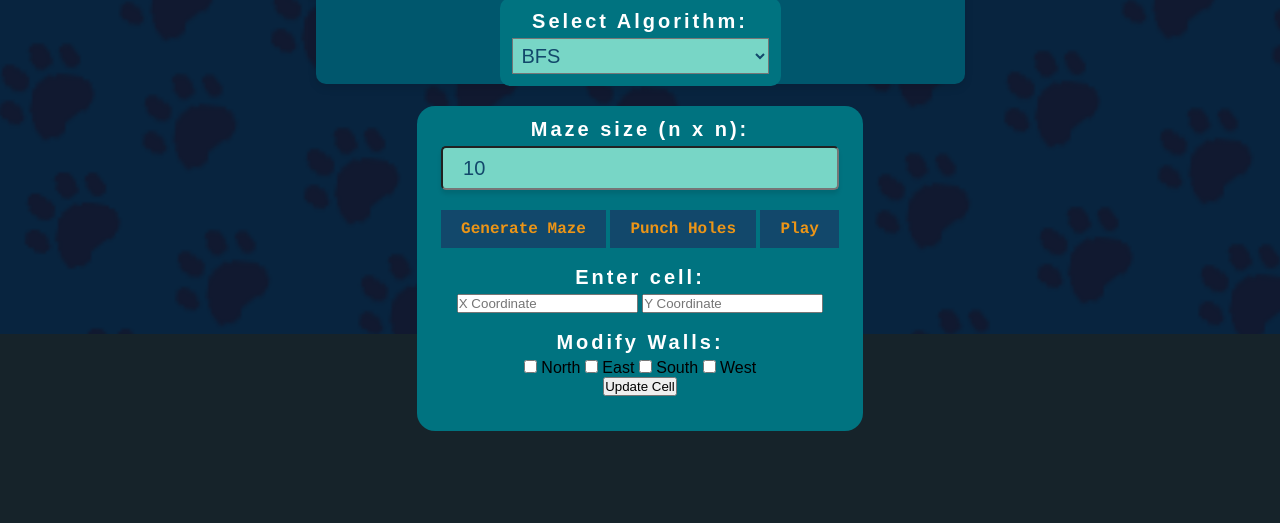
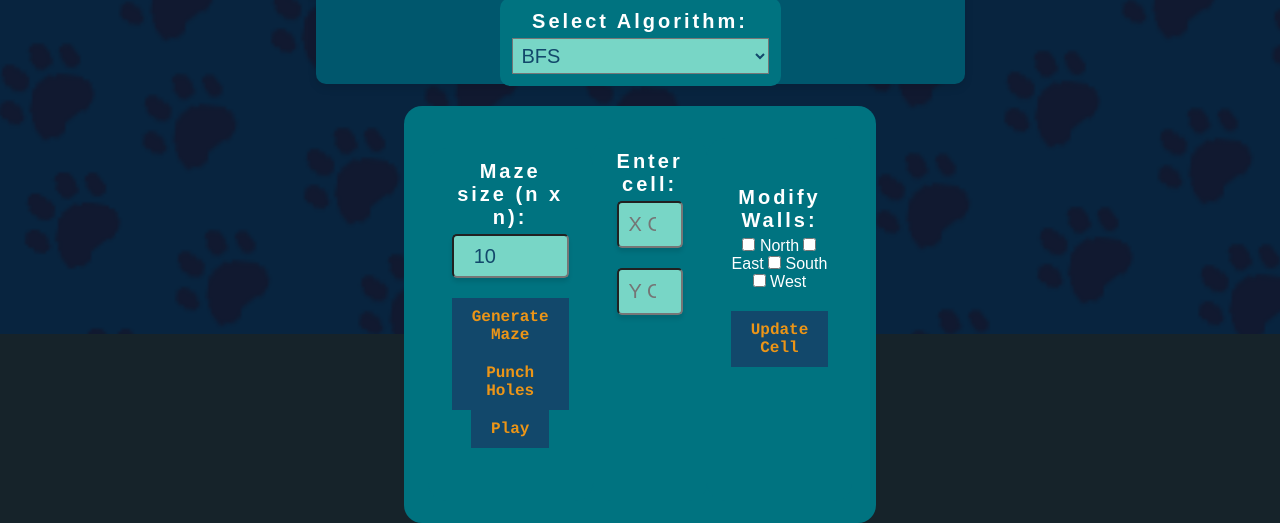
Before and after one commit to JG8203/p5mazeintsy, a website with bundled scripts: page index.html in a window 1280 px wide. Shown: the part 566-1089 px from the top of the page. Before the commit the page ends 997 px from the top, so only its background shows below. Built offline with nearby package versions, Linux system fonts and the light colour scheme; files whose address does not match are found by name.

Commit message:
changed style

```diff
--- a/index.html
+++ b/index.html
@@ -23,15 +23,22 @@
             </select>
         </div>
         <div class="maze-controls">
+            <div class = "maze-buttons">
                 <label for="mazeSize">Maze size (n x n):</label>
                 <input type="number" id="mazeSize" min="2" value="10">
                 <button id="generate">Generate Maze</button>
                 <button id="punchHoles">Punch Holes</button>
                 <button id="play">Play</button>
-            <br><br> <!-- Spacing -->
+            <br><br>
+            </div>
+            <div class = "maze-modifications">
                 <label for="cellX">Enter cell:</label>
+                <div class = "number">
                     <input type="number" id="cellX" placeholder="X Coordinate">
                     <input type="number" id="cellY" placeholder="Y Coordinate">
+                </div>
+            </div>
+            <div class = "maze-modifications-2">
                 <br><br>
                 <label>Modify Walls:</label>
                 <input type="checkbox" id="northWall"> North
@@ -40,6 +47,8 @@
                 <input type="checkbox" id="westWall"> West
                 <br>
                 <button id="updateCell">Update Cell</button>
+            </div> <!-- Spacing -->
+
         </div>
     </div>
 
--- a/style.css
+++ b/style.css
@@ -25,6 +25,7 @@ body {
     font-family:  Courier, monospace;
     font-size: 60px;
     font-weight: bold;
+    margin-top: 0px;
     margin-bottom: 20px;
 }
 
@@ -56,6 +57,7 @@ select {
     color: #12486B;
 }
 
+
 /* Maze Controls Styles */
 .maze-controls {
     padding: 12px 24px;
@@ -65,6 +67,8 @@ select {
     cursor: pointer;
     text-align: center;
     margin-bottom: 30px;
+    display: flex;
+    flex-direction: row;
 }
 
 .container{
@@ -80,6 +84,54 @@ select {
 
 }
 
+.maze-buttons{
+    padding: 12px 24px;
+    border-radius: 18px;
+    background-color: #007380;
+    transition: background-color 0.3s;
+    cursor: pointer;
+    text-align: center;
+    margin-bottom: 10px;
+    margin-top: 30px;
+}
+
+.maze-modifications{
+    padding: 12px 24px;
+    border-radius: 18px;
+    color: white;
+    background-color: #007380;
+    transition: background-color 0.3s;
+    cursor: pointer;
+    text-align: center;
+    margin-bottom: 10px;
+    margin-top: 20px;
+}
+
+.maze-modifications-2{
+    padding: 12px 24px;
+    border-radius: 18px;
+    color: white;
+    background-color: #007380;
+    transition: background-color 0.3s;
+    cursor: pointer;
+    text-align: center;
+    margin-bottom: 10px;
+    margin-top: 20px;
+}
+
+.number input[type="number"]{
+    background-color: #78D6C6;
+    color: #12486B;
+    font-size: 20px;
+    padding: 10px;
+    border-radius: 5px;
+    box-shadow: 0 4px 4px rgba(0,0,0,0.1);
+    width: 100%;
+    height: 50%;
+    display: flex;
+    margin-bottom: 20px;
+}
+
 #mazeSize {
     background-color: #78D6C6;
     color: #12486B;
@@ -92,8 +144,6 @@ select {
     display: flex;
     margin-bottom: 20px;
 }
-
-/* Button Styles */
 /* Button Styles */
 #play, #punchHoles, #generate{
     padding: 10px 20px;
@@ -104,15 +154,19 @@ select {
     color: #EC9517;
 }
 
+#updateCell{
+    padding: 10px 20px;
+    font-size: 16px;
+    color: black;
+    border: none;
+    cursor: pointer;
+    color: #EC9517;
+    margin-top: 20px;
+}
 
-#play, #generate {
+
+#play, #generate, #punchHoles, #updateCell{
     font-family:  Courier, monospace;
     font-weight: bold;
     background-color: #12486B ;
 }
-
-#punchHoles {
-    font-family:  Courier, monospace;
-    font-weight: bold;
-    background-color: #12486B;
-}
```
Lines whose indentation alone changed are shown as unchanged.
